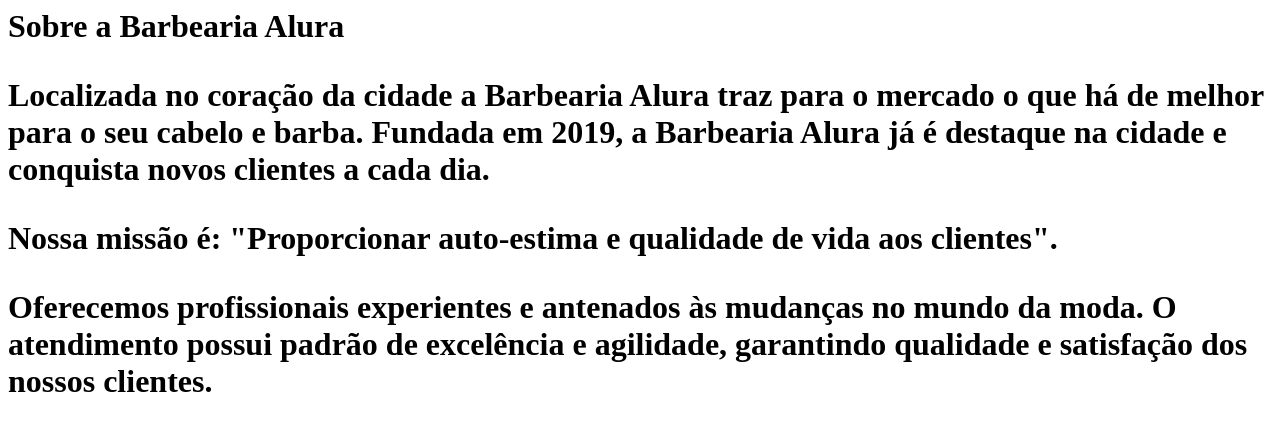
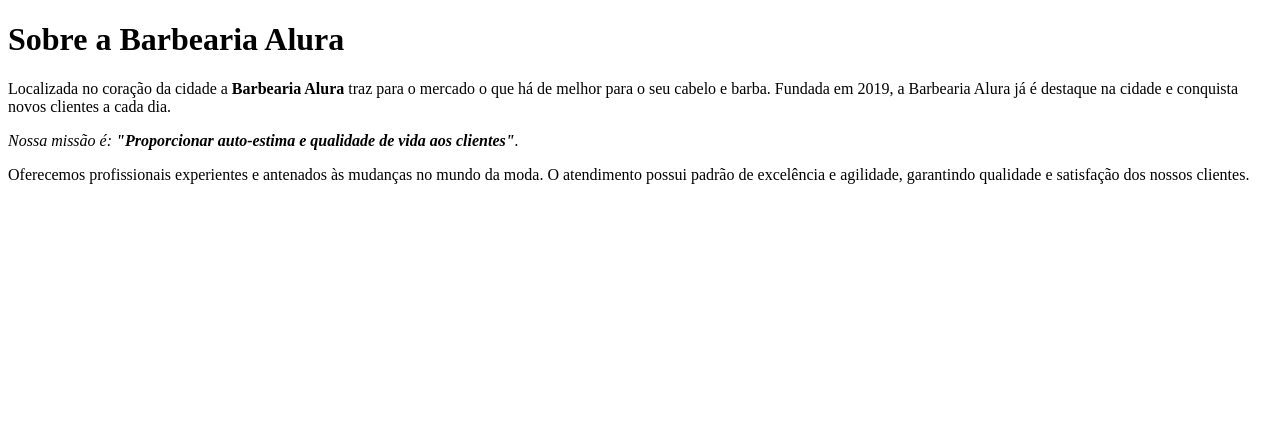
Before and after one commit to gotoyumi/barbearia-alura, a plain HTML site: page index.html in a window 1280 px wide. Drawn offline with Linux system fonts and the light colour scheme.

Commit message:
Add files via upload

```diff
--- a/index.html
+++ b/index.html
@@ -1,9 +1,13 @@
-<h1>Sobre a Barbearia Alura
-<p>Localizada no coração da cidade a Barbearia Alura traz para o mercado o que há de melhor para o seu cabelo e barba. Fundada em 2019, a Barbearia Alura já é destaque na cidade e conquista novos clientes a cada dia.</p>
+<!DOCTYPE html>
+<html lang="pt-br">
+    <meta charset="UTF-8">
+    <title>Barbearia Alura</title>
 
-<p>Nossa missão é: "Proporcionar auto-estima e qualidade de vida aos clientes".</p>
+    <h1>Sobre a Barbearia Alura</h1>
 
-<p>Oferecemos profissionais experientes e antenados às mudanças no mundo da moda. O atendimento possui padrão de excelência e agilidade, garantindo qualidade e satisfação dos nossos clientes.</p>
+    <p>Localizada no coração da cidade a <strong>Barbearia Alura</strong> traz para o mercado o que há de melhor para o seu cabelo e barba. Fundada em 2019, a Barbearia Alura já é destaque na cidade e conquista novos clientes a cada dia.</p>
 
+    <p><em>Nossa missão é: <strong>"Proporcionar auto-estima e qualidade de vida aos clientes"</strong>.</em></p>
 
-<tag>
+    <p>Oferecemos profissionais experientes e antenados às mudanças no mundo da moda. O atendimento possui padrão de excelência e agilidade, garantindo qualidade e satisfação dos nossos clientes.</p>
+</html>
```
